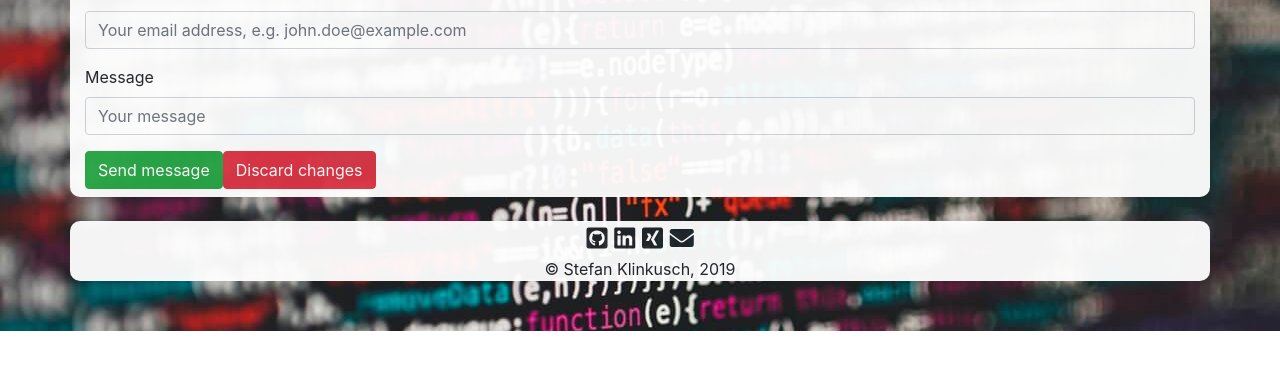
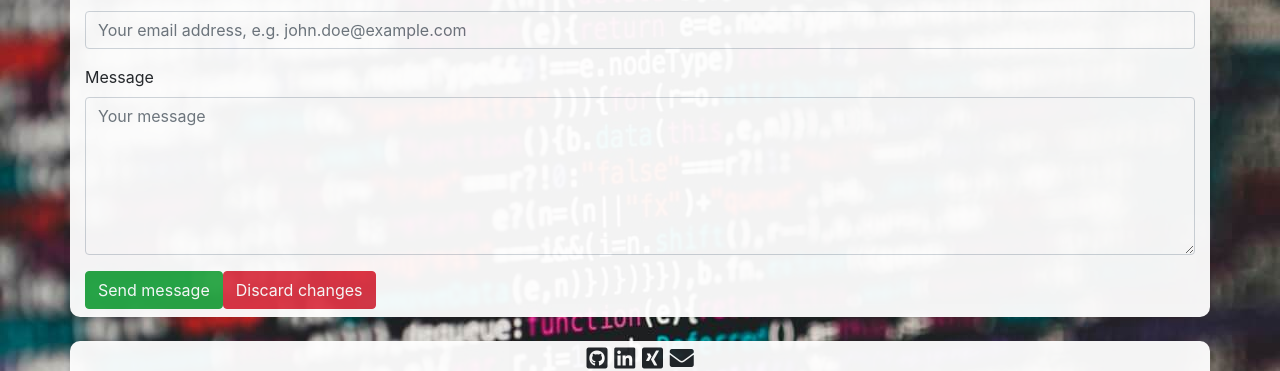
Before and after one commit to sklinkusch/portfolio, a React (Create React App) app: page / in a window 1280 px wide. Shown: the part 8333-8704 px from the top of the page. Before the commit the page ends 8664 px from the top, so only its background shows below. Built offline with nearby package versions, Linux system fonts and the light colour scheme.

Commit message:
change input to textarea

```diff
--- a/src/Components/ContactForm.js
+++ b/src/Components/ContactForm.js
@@ -1,5 +1,6 @@
 import React from "react";
 import FormElement from "./FormElement";
+import TextArea from "./TextArea";
 import Buttons from "./Buttons";
 
 export default function ContactForm(props) {
@@ -27,7 +28,7 @@ export default function ContactForm(props) {
         placeholder="Your email address, e.g. john.doe@example.com"
         fieldRef={props.mailField}
       />
-      <FormElement
+      <TextArea
         id="message"
         label="Message"
         name="message"
```
